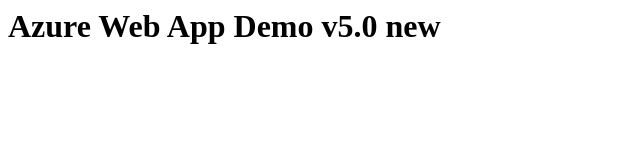
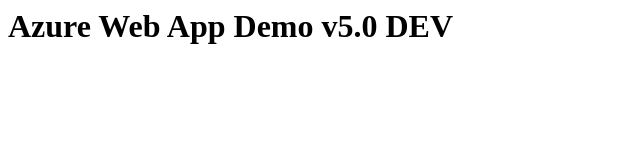
Before and after one commit to somnathpb/SomWebAppDemo, a plain HTML site: page index.html in a window 1280 px wide. Shown: the full height of the page, 0-640 px from the left. Drawn offline with Linux system fonts and the light colour scheme.

Commit message:
Update index.html

```diff
--- a/index.html
+++ b/index.html
@@ -1,6 +1,6 @@
 <html>
 <title>Web App Demo</title>
 <body>
-<h1>Azure Web App Demo v5.0 new</h1>
+<h1>Azure Web App Demo v5.0 DEV</h1>
 </body>
 </html>
```
